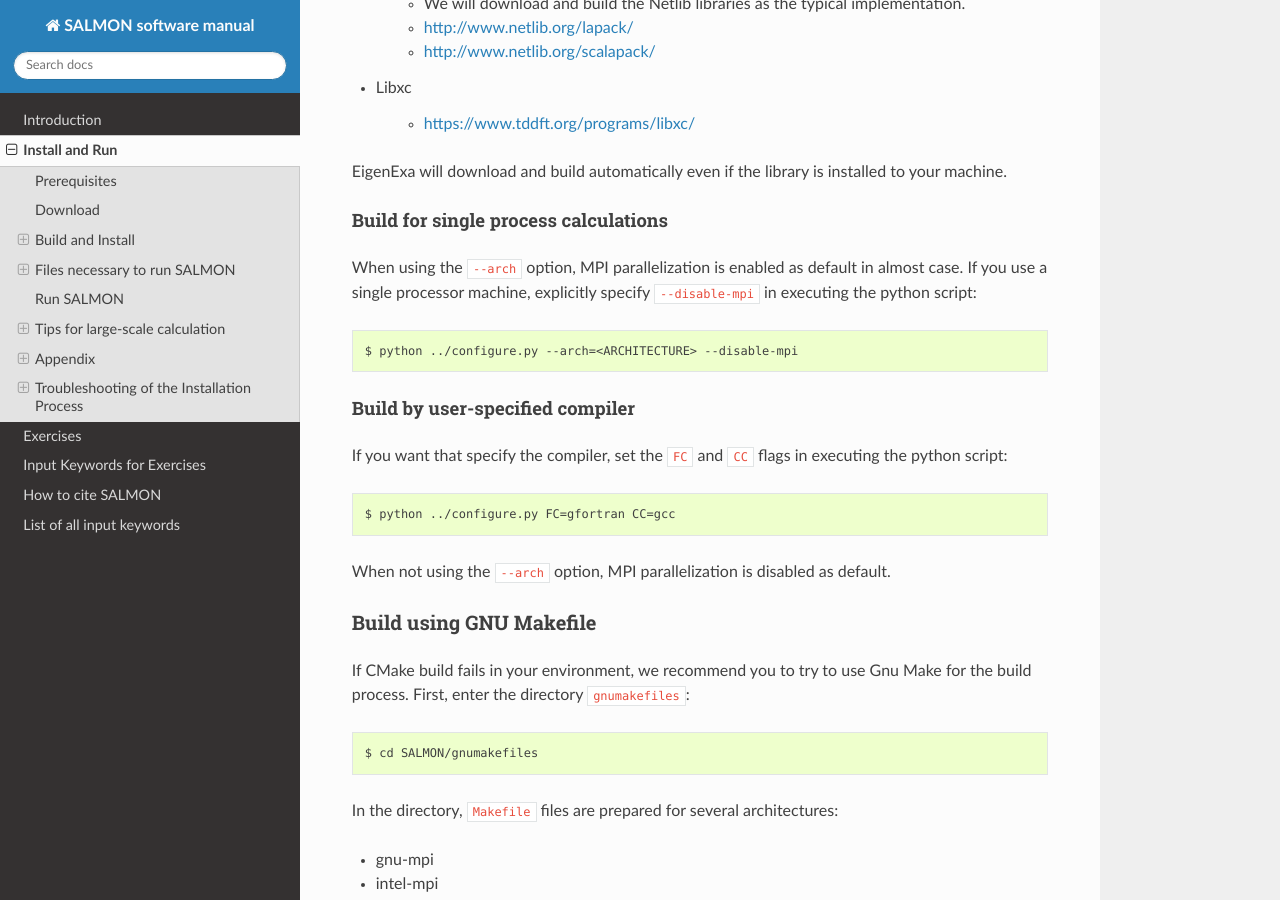
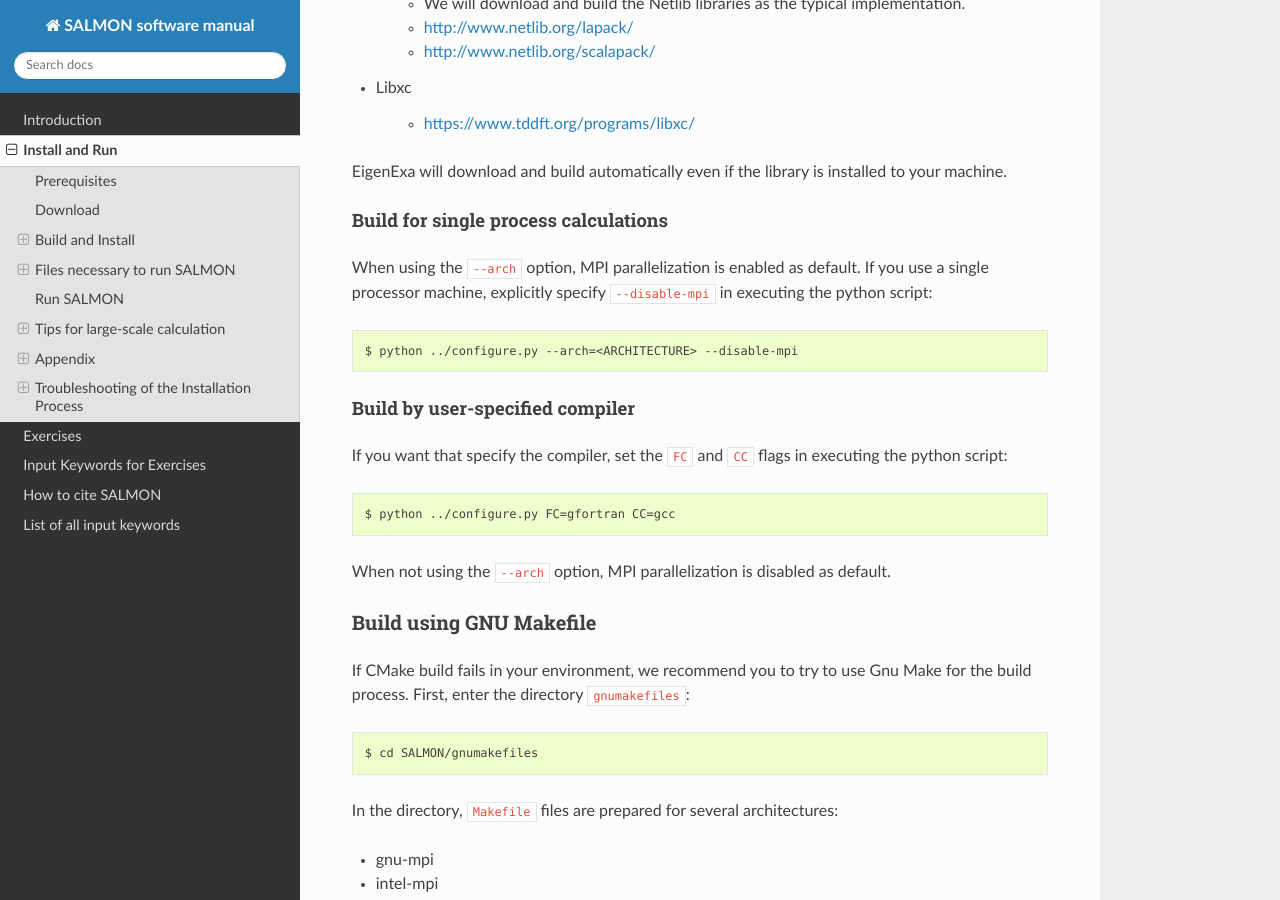
Before and after one commit to SALMON-TDDFT/SALMON-DOCS, a Sphinx documentation site: the page built from source/install_and_run.rst, in a window 1280 px wide and 900 px high, scrolled down 9870 px. Built offline with Sphinx 7.4.7 and the Read the Docs theme 2.0.0, drawn with Linux system fonts in a browser that asks for light colours; formulas are drawn with MathJax 3.

Commit message:
Update install_and_run.rst

```diff
--- a/source/install_and_run.rst
+++ b/source/install_and_run.rst
@@ -440,7 +440,7 @@
 Build for single process calculations
 ^^^^^^^^^^^^^^^^^^^^^^^^^^^^^^^^^^^^^^
 
-When using the ``--arch`` option, MPI parallelization is enabled as default in almost case.
+When using the ``--arch`` option, MPI parallelization is enabled as default.
 If you use a single processor machine, explicitly specify ``--disable-mpi`` in executing the python script::
 
     $ python ../configure.py --arch=<ARCHITECTURE> --disable-mpi
```
